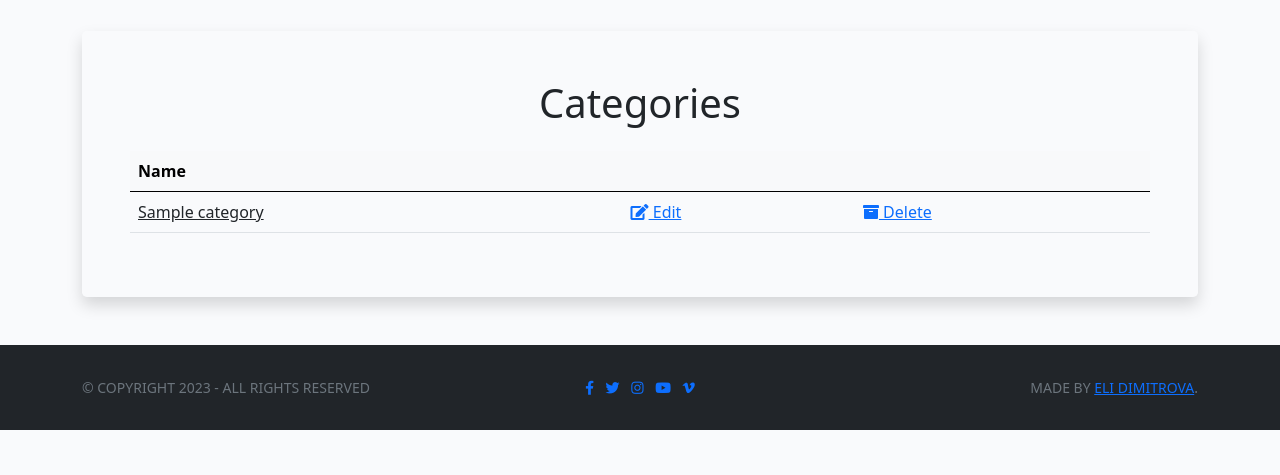
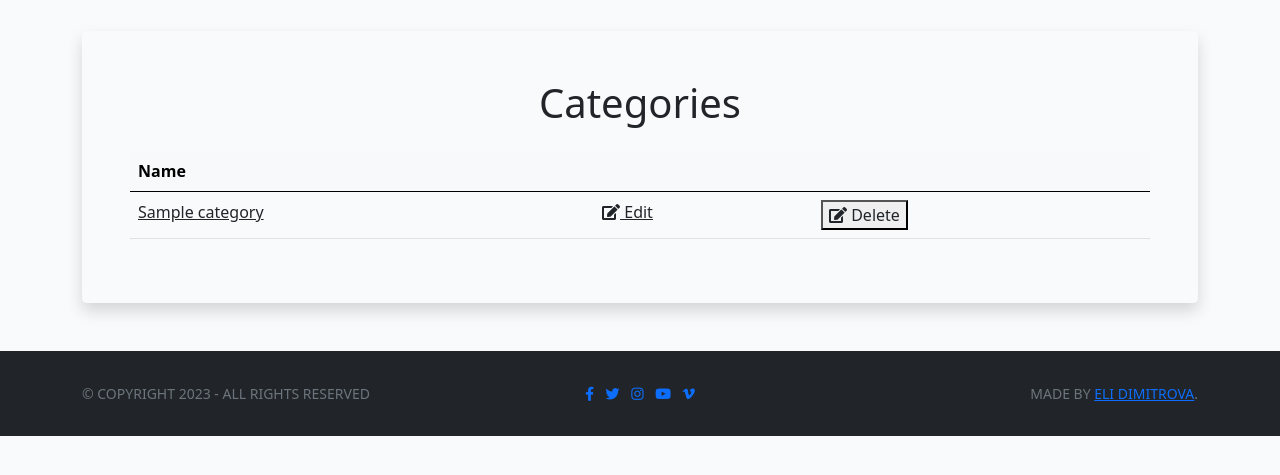
Before and after one commit to Delfinistkata/the-roaming-nomad, a Django app: page /category_list/ in a window 1280 px wide. Shown: the part 290-765 px from the top of the page. Run offline with Django 3.2, Linux system fonts and the light colour scheme; a user stored in the database is signed in; tables that the repository leaves empty hold one stand-in row (values such as "Sample post"); some libraries are stand-ins or nearby versions.

Commit message:
Add new style to the page

```diff
--- a/templates/category_list.html
+++ b/templates/category_list.html
@@ -6,7 +6,7 @@
     <div class="card border-0 shadow rounded-3 my-5">
         <div class="card-body p-4 p-sm-5">
             <h1 class="mb-4 text-center">Categories</h1>
-            <table class="table">
+            <table class="table" id="category_list">
                 <thead class="table-light">
                     <tr>
                         <th>Name</th>
@@ -21,16 +21,17 @@
 
                             <td>
                                 {% if user.is_staff %}
-                                    <a href="{% url 'edit_category' slug=category.category_name|slugify %}">
-                                        <i class="fas fa-edit mr-2"></i> Edit
-                                    </a>
+                                    <a class="text-dark" href="{% url 'edit_category' slug=category.category_name|slugify %}"><i class="fas fa-edit mr-2"></i> Edit</a>
                                 {% endif %}
                             </td>
                             <td>
                                 {% if user.is_staff %}
-                                    <a href="{% url 'delete_category' slug=category.category_name|slugify %}">
-                                        <i class="fas fa-archive mr-2"></i> Delete
-                                    </a>
+                                    <form method="post" action="{% url 'delete_category' slug=category.category_name|slugify %}" class="delete-button">
+                                        {% csrf_token %}
+                                        <button class="text-dark"  data-title="Delete category {{category.category_name}}">
+                                            <i class="fas fa-edit mr-2"></i> Delete
+                                        </button>
+                                    </form>
                                 {% endif %}
                             </td>
                         </tr>
```
